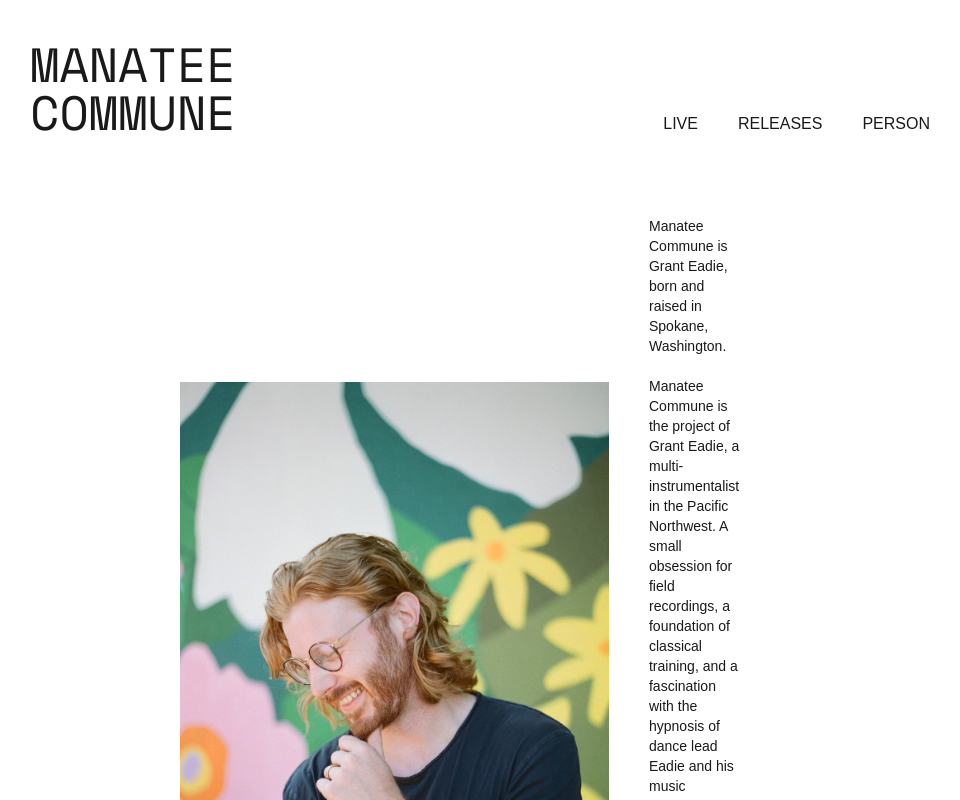
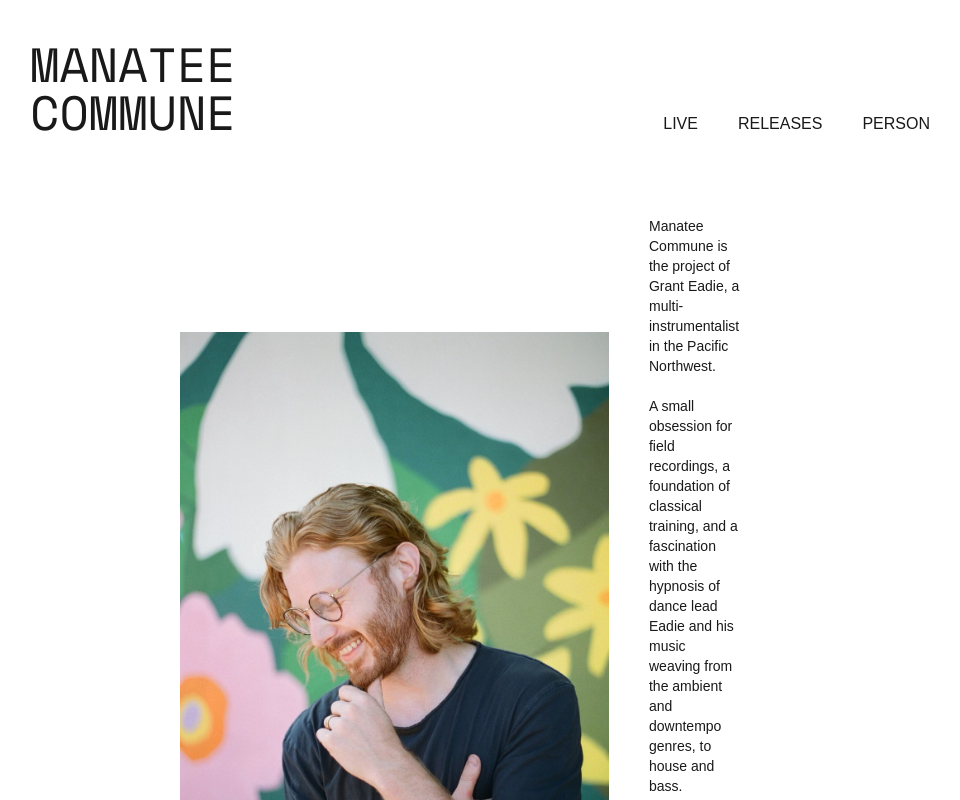
Before and after one commit to GrantEadie/manateecommune, a Next.js app: page /person in a window 1280 px wide. Shown: the top 800 px of the page, without its empty margins (160-1120 px from the left). Built offline with nearby package versions, Linux system fonts and the light colour scheme; a web font is replaced by a local one.

Commit message:
finalize the bio, add blur.

```diff
--- a/app/comps/releases.tsx
+++ b/app/comps/releases.tsx
@@ -42,7 +42,7 @@ export default function Releases({ displayNumber }: { displayNumber: number }) {
             i < displayNumber && (
               <a key={i} href={url} target="_blank">
                 <div className="--hover-img">
-                  <Image src={img} alt="an album cover" />
+                  <Image src={img} alt="an album cover" placeholder="blur" />
                 </div>
               </a>
             )
--- a/app/person/page.tsx
+++ b/app/person/page.tsx
@@ -5,7 +5,7 @@ export default function PersonPage() {
   return (
     <div className="w-full xl:w-1/2 flex flex-col md:flex-row items-center justify-center">
       <div className="relative text-white">
-        <Image src={manatee} alt="grant eadie" />
+        <Image src={manatee} alt="grant eadie" placeholder="blur" />
         <a
           href="https://www.instagram.com/portrapaige/"
           className="absolute bottom-0 left-0 text-xs p-2"
@@ -14,16 +14,17 @@ export default function PersonPage() {
         </a>
       </div>
       <div className="w-full lg:w-1/2 lg:px-10 py-10 text-sm">
-        Manatee Commune is Grant Eadie, born and raised in Spokane, Washington.
+        Manatee Commune is the project of Grant Eadie, a multi-instrumentalist
+        in the Pacific Northwest.
+        <br />
+        <br /> A small obsession for field recordings, a foundation of classical
+        training, and a fascination with the hypnosis of dance lead Eadie and
+        his music weaving from the ambient and downtempo genres, to house and
+        bass.
         <br />
         <br />
-        Manatee Commune is the project of Grant Eadie, a multi-instrumentalist
-        in the Pacific Northwest. A small obsession for field recordings, a
-        foundation of classical training, and a fascination with the hypnosis of
-        dance lead Eadie and his music weaving from the ambient and downtempo
-        genres, to house and bass. Restful, detailed, childlike, meticulous, and
-        unfettered, Manatee Commune has become an icon among the PNW for the
-        liberated dance floor.
+        Restful, detailed, childlike, meticulous, and unfettered, Manatee
+        Commune has become an icon among the PNW for the liberated dance floor.
       </div>
     </div>
   );
```
